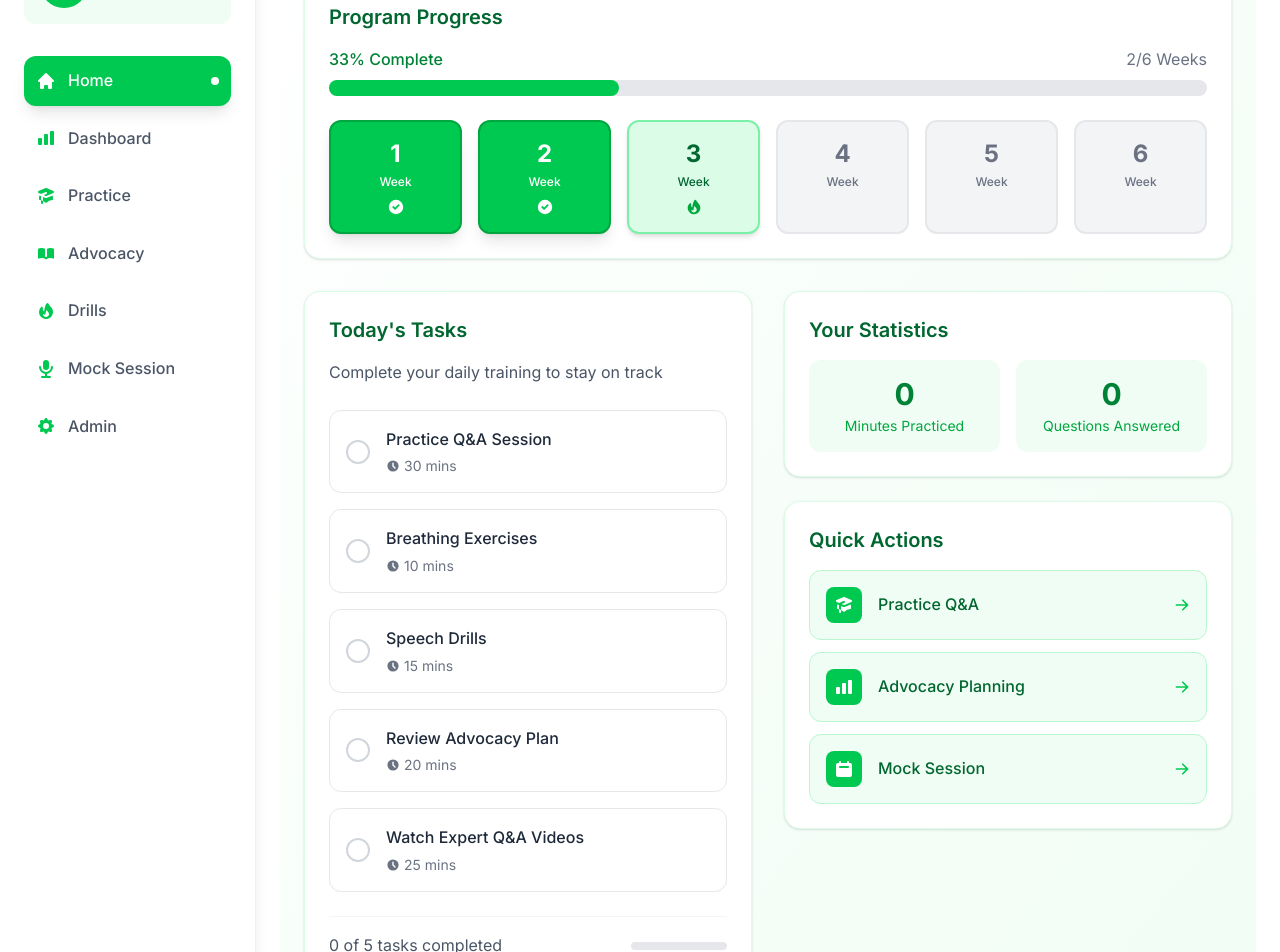
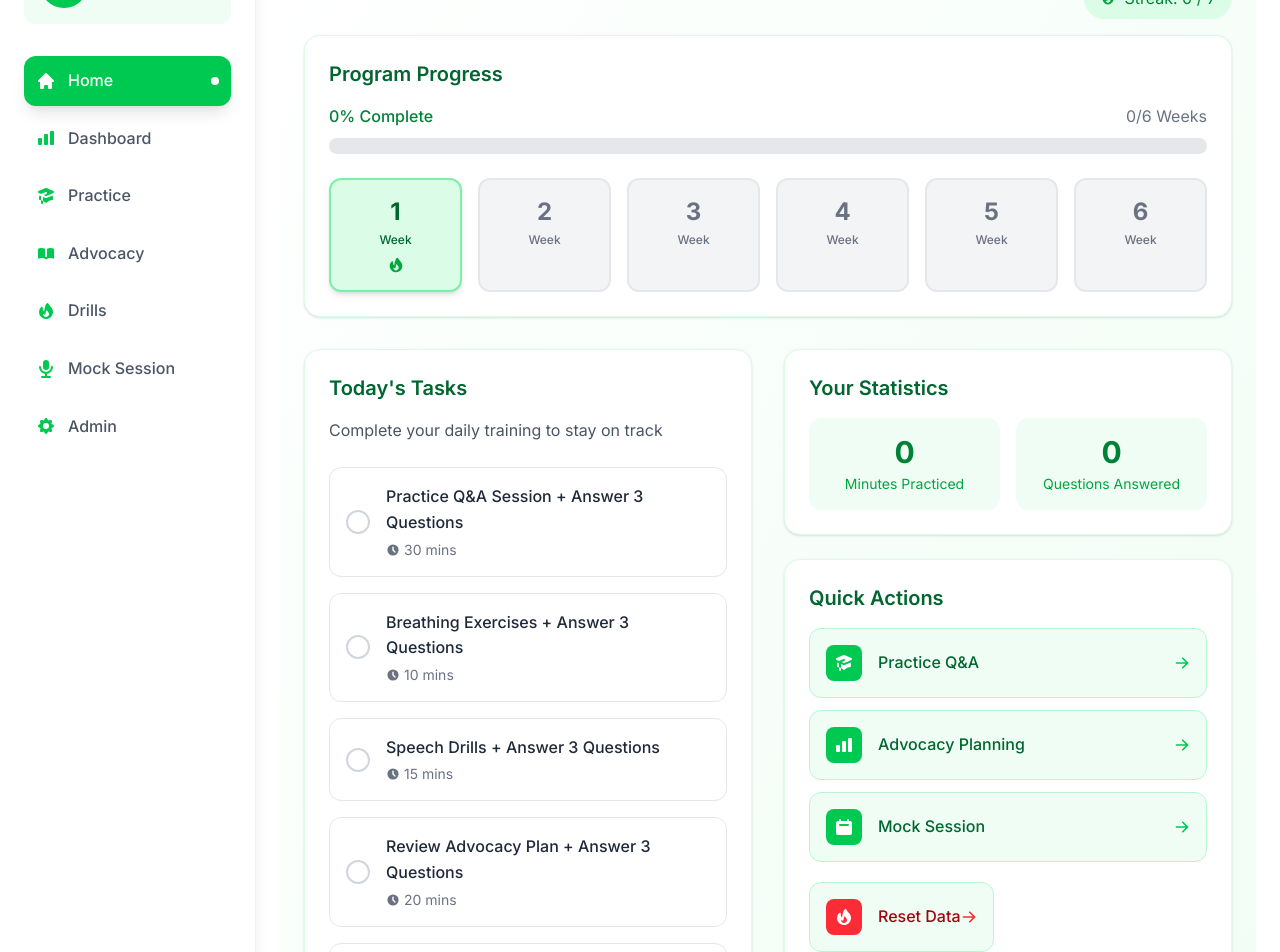
Before and after one commit to eclipseu/ls-cup-trainer, a Next.js app: page /dashboard in a window 1280 px wide. Shown: the part 200-1152 px from the top of the page. Built offline with nearby package versions, Linux system fonts and the light colour scheme.

Commit message:
Fixed Dashboard Functionalities

```diff
--- a/src/app/dashboard/page.tsx
+++ b/src/app/dashboard/page.tsx
@@ -2,6 +2,8 @@
 
 import { useState, useEffect } from "react";
 import Link from "next/link";
+import Reset from "./reset"; // adjust the path if needed
+
 import {
   HiCheckCircle,
   HiClock,
@@ -12,7 +14,6 @@ import {
   HiFire,
 } from "react-icons/hi";
 
-// Define types
 interface Task {
   id: number;
   title: string;
@@ -28,50 +29,83 @@ interface Week {
 }
 
 export default function Dashboard() {
-  // State for tasks
+  const resetAllData = () => {
+    // Reset tasks
+    setTasks(defaultTasks);
 
-  const [tasks, setTasks] = useState<Task[]>([
+    // Reset weeks
+    setWeeks(initialWeeks);
+
+    // Reset stats
+    setStats({ timePracticed: 0, questionsAnswered: 0 });
+
+    // Reset streak
+    setStreak(0);
+
+    // Clear last streak and last reset dates
+    setLastStreakDate(null);
+    setLastTaskResetDate(null);
+
+    // Clear localStorage
+    localStorage.removeItem("dashboard-tasks");
+    localStorage.removeItem("dashboard-weeks");
+    localStorage.removeItem("dashboard-stats");
+    localStorage.removeItem("dashboard-streak");
+    localStorage.removeItem("dashboard-lastStreakDate");
+    localStorage.removeItem("dashboard-lastTaskResetDate");
+  };
+
+  const defaultTasks: Task[] = [
     {
       id: 1,
-      title: "Practice Q&A Session",
+      title: "Practice Q&A Session + Answer 3 Questions",
       completed: false,
       timeEstimate: 30,
     },
-    { id: 2, title: "Breathing Exercises", completed: false, timeEstimate: 10 },
-    { id: 3, title: "Speech Drills", completed: false, timeEstimate: 15 },
+    {
+      id: 2,
+      title: "Breathing Exercises + Answer 3 Questions",
+      completed: false,
+      timeEstimate: 10,
+    },
+    {
+      id: 3,
+      title: "Speech Drills + Answer 3 Questions",
+      completed: false,
+      timeEstimate: 15,
+    },
     {
       id: 4,
-      title: "Review Advocacy Plan",
+      title: "Review Advocacy Plan + Answer 3 Questions",
       completed: false,
       timeEstimate: 20,
     },
     {
       id: 5,
-      title: "Watch Expert Q&A Videos",
+      title: "Watch Expert Q&A Videos + Answer 3 Questions",
       completed: false,
       timeEstimate: 25,
     },
-  ]);
+  ];
 
-  // State for weeks
-  const [weeks, setWeeks] = useState<Week[]>([
+  const initialWeeks: Week[] = [
     {
       number: 1,
       title: "Foundation Building",
-      completed: true,
-      current: false,
+      completed: false,
+      current: true,
     },
     {
       number: 2,
       title: "Core Skills Development",
-      completed: true,
+      completed: false,
       current: false,
     },
     {
       number: 3,
       title: "Advanced Techniques",
       completed: false,
-      current: true,
+      current: false,
     },
     {
       number: 4,
@@ -86,55 +120,122 @@ export default function Dashboard() {
       current: false,
     },
     { number: 6, title: "Final Preparation", completed: false, current: false },
-  ]);
+  ];
 
-  // Statistics state
+  const [tasks, setTasks] = useState<Task[]>(defaultTasks);
+  const [weeks, setWeeks] = useState<Week[]>(initialWeeks);
   const [stats, setStats] = useState({
     timePracticed: 0,
     questionsAnswered: 0,
   });
+  const [streak, setStreak] = useState<number>(0);
+  const [lastStreakDate, setLastStreakDate] = useState<string | null>(null);
+  const [lastTaskResetDate, setLastTaskResetDate] = useState<string | null>(
+    null
+  );
 
-  // Toggle task completion
+  const getCurrentDateGMT8 = () => {
+    const date = new Date();
+    const utc = date.getTime() + date.getTimezoneOffset() * 60000;
+    const gmt8 = new Date(utc + 8 * 60 * 60 * 1000);
+    return gmt8.toISOString().split("T")[0];
+  };
+
+  const resetDailyTasks = () => {
+    setTasks((prev) => prev.map((t) => ({ ...t, completed: false })));
+    const today = getCurrentDateGMT8();
+    setLastTaskResetDate(today);
+    localStorage.setItem("dashboard-lastTaskResetDate", today);
+  };
+
   const toggleTask = (id: number) => {
     const updatedTasks = tasks.map((task) =>
       task.id === id ? { ...task, completed: !task.completed } : task
     );
     setTasks(updatedTasks);
 
-    // Update stats when task is completed
     const task = tasks.find((t) => t.id === id);
     if (task && !task.completed) {
       setStats((prev) => ({
         timePracticed: prev.timePracticed + task.timeEstimate,
-        questionsAnswered: prev.questionsAnswered + 5, // Assuming 5 questions per task
+        questionsAnswered: prev.questionsAnswered + 3,
       }));
+    }
+
+    const allCompleted = updatedTasks.every((t) => t.completed);
+    const today = getCurrentDateGMT8();
+
+    if (allCompleted && lastStreakDate !== today) {
+      const newStreak = streak + 1;
+      setStreak(newStreak);
+      setLastStreakDate(today);
+
+      if (newStreak >= 7) {
+        setStreak(0);
+
+        const currentWeekIndex = weeks.findIndex((w) => w.current);
+        if (currentWeekIndex !== -1) {
+          const updatedWeeks = [...weeks];
+          updatedWeeks[currentWeekIndex].completed = true;
+          updatedWeeks[currentWeekIndex].current = false;
+          if (currentWeekIndex + 1 < updatedWeeks.length) {
+            updatedWeeks[currentWeekIndex + 1].current = true;
+          }
+          setWeeks(updatedWeeks);
+        }
+
+        resetDailyTasks();
+      }
     }
   };
 
-  // Calculate progress
   const progress = Math.round(
     (weeks.filter((w) => w.completed).length / weeks.length) * 100
   );
   const tasksCompleted = tasks.filter((t) => t.completed).length;
   const totalTasks = tasks.length;
 
-  // Load data from localStorage on component mount
   useEffect(() => {
     const savedTasks = localStorage.getItem("dashboard-tasks");
     const savedWeeks = localStorage.getItem("dashboard-weeks");
     const savedStats = localStorage.getItem("dashboard-stats");
+    const savedStreak = localStorage.getItem("dashboard-streak");
+    const savedLastDate = localStorage.getItem("dashboard-lastStreakDate");
+    const savedLastTaskResetDate = localStorage.getItem(
+      "dashboard-lastTaskResetDate"
+    );
 
     if (savedTasks) setTasks(JSON.parse(savedTasks));
-    if (savedWeeks) setWeeks(JSON.parse(savedWeeks));
+    if (savedWeeks) {
+      const weeksData: Week[] = JSON.parse(savedWeeks);
+
+      // Force Week 1 as current on first load
+      const updatedWeeks = weeksData.map((w) => ({
+        ...w,
+        current: w.number === 1,
+        completed: false, // optional: reset completed
+      }));
+
+      setWeeks(updatedWeeks);
+    }
+
     if (savedStats) setStats(JSON.parse(savedStats));
+    if (savedStreak) setStreak(Number(savedStreak));
+    if (savedLastDate) setLastStreakDate(savedLastDate);
+    if (savedLastTaskResetDate) setLastTaskResetDate(savedLastTaskResetDate);
+
+    const today = getCurrentDateGMT8();
+    if (savedLastTaskResetDate !== today) resetDailyTasks();
   }, []);
 
-  // Save data to localStorage whenever it changes
   useEffect(() => {
     localStorage.setItem("dashboard-tasks", JSON.stringify(tasks));
     localStorage.setItem("dashboard-weeks", JSON.stringify(weeks));
     localStorage.setItem("dashboard-stats", JSON.stringify(stats));
-  }, [tasks, weeks, stats]);
+    localStorage.setItem("dashboard-streak", String(streak));
+    if (lastStreakDate)
+      localStorage.setItem("dashboard-lastStreakDate", lastStreakDate);
+  }, [tasks, weeks, stats, streak, lastStreakDate]);
 
   return (
     <div className="pt-20 min-h-screen bg-gradient-to-br from-white to-green-50 p-6">
@@ -150,13 +251,19 @@ export default function Dashboard() {
           </div>
         </div>
 
+        {/* Streak */}
+        <div className="flex justify-end mb-4">
+          <div className="bg-green-100 text-green-700 px-4 py-2 rounded-full flex items-center space-x-2">
+            <HiFire className="text-green-600" />
+            <span>Streak: {streak} / 7</span>
+          </div>
+        </div>
+
         {/* Progress Section */}
         <div className="bg-white rounded-2xl shadow-sm p-6 mb-8 border border-green-100">
           <h2 className="text-xl font-semibold text-green-800 mb-4">
             Program Progress
           </h2>
-
-          {/* Progress Bar */}
           <div className="mb-6">
             <div className="flex justify-between mb-2">
               <span className="text-green-700 font-medium">
@@ -170,11 +277,10 @@ export default function Dashboard() {
               <div
                 className="bg-green-500 h-4 rounded-full transition-all duration-500"
                 style={{ width: `${progress}%` }}
-              ></div>
+              />
             </div>
           </div>
 
-          {/* Weekly Overview */}
           <div className="grid grid-cols-2 md:grid-cols-3 lg:grid-cols-6 gap-4">
             {weeks.map((week) => (
               <div
@@ -204,7 +310,7 @@ export default function Dashboard() {
           {/* Daily Tasks */}
           <div className="bg-white rounded-2xl shadow-sm p-6 border border-green-100">
             <h2 className="text-xl font-semibold text-green-800 mb-4">
-              Today&apos;s Tasks
+              Today's Tasks
             </h2>
             <p className="text-gray-600 mb-6">
               Complete your daily training to stay on track
@@ -258,7 +364,7 @@ export default function Dashboard() {
                   <div
                     className="bg-green-500 h-2 rounded-full"
                     style={{ width: `${(tasksCompleted / totalTasks) * 100}%` }}
-                  ></div>
+                  />
                 </div>
               </div>
             </div>
@@ -266,12 +372,10 @@ export default function Dashboard() {
 
           {/* Statistics and Quick Actions */}
           <div>
-            {/* Statistics */}
             <div className="bg-white rounded-2xl shadow-sm p-6 mb-6 border border-green-100">
               <h2 className="text-xl font-semibold text-green-800 mb-4">
                 Your Statistics
               </h2>
-
               <div className="grid grid-cols-2 gap-4">
                 <div className="bg-green-50 p-4 rounded-xl text-center">
                   <div className="text-3xl font-bold text-green-700 mb-1">
@@ -281,7 +385,6 @@ export default function Dashboard() {
                     Minutes Practiced
                   </div>
                 </div>
-
                 <div className="bg-green-50 p-4 rounded-xl text-center">
                   <div className="text-3xl font-bold text-green-700 mb-1">
                     {stats.questionsAnswered}
@@ -293,12 +396,10 @@ export default function Dashboard() {
               </div>
             </div>
 
-            {/* Quick Actions */}
             <div className="bg-white rounded-2xl shadow-sm p-6 border border-green-100">
               <h2 className="text-xl font-semibold text-green-800 mb-4">
                 Quick Actions
               </h2>
-
               <div className="space-y-3">
                 <Link
                   href="/practice"
@@ -314,7 +415,6 @@ export default function Dashboard() {
                   </div>
                   <HiArrowRight className="text-green-500" />
                 </Link>
-
                 <Link
                   href="/advocacy"
                   className="flex items-center justify-between p-4 rounded-xl bg-green-50 border border-green-200 hover:bg-green-100 transition-all"
@@ -329,7 +429,6 @@ export default function Dashboard() {
                   </div>
                   <HiArrowRight className="text-green-500" />
                 </Link>
-
                 <Link
                   href="/mock"
                   className="flex items-center justify-between p-4 rounded-xl bg-green-50 border border-green-200 hover:bg-green-100 transition-all"
@@ -344,6 +443,25 @@ export default function Dashboard() {
                   </div>
                   <HiArrowRight className="text-green-500" />
                 </Link>
+                <div className="flex justify-between items-center mb-1">
+                  <div className="flex items-center space-x-2">
+                    {/* Reset Button */}
+                    <div
+                      className="flex items-center justify-between p-4 rounded-xl bg-green-50 border border-green-200 hover:bg-green-100 transition-all cursor-pointer mt-2"
+                      onClick={resetAllData}
+                    >
+                      <div className="flex items-center">
+                        <div className="bg-red-500 p-2 rounded-lg mr-4">
+                          <HiFire className="text-white text-xl" />
+                        </div>
+                        <span className="font-medium text-red-800">
+                          Reset Data
+                        </span>
+                      </div>
+                      <HiArrowRight className="text-red-500" />
+                    </div>{" "}
+                  </div>
+                </div>
               </div>
             </div>
           </div>
--- /dev/null
+++ b/src/app/dashboard/reset.tsx
@@ -0,0 +1,23 @@
+"use client";
+
+interface ResetProps {
+  onReset: () => void;
+}
+
+export default function Reset({ onReset }: ResetProps) {
+  const handleReset = () => {
+    const confirmReset = window.confirm(
+      "Are you sure you want to reset all your progress? This cannot be undone."
+    );
+    if (confirmReset) onReset();
+  };
+
+  return (
+    <button
+      onClick={handleReset}
+      className="px-4 py-2 bg-red-500 text-white rounded-full hover:bg-red-600 transition"
+    >
+      Reset Data
+    </button>
+  );
+}
```
